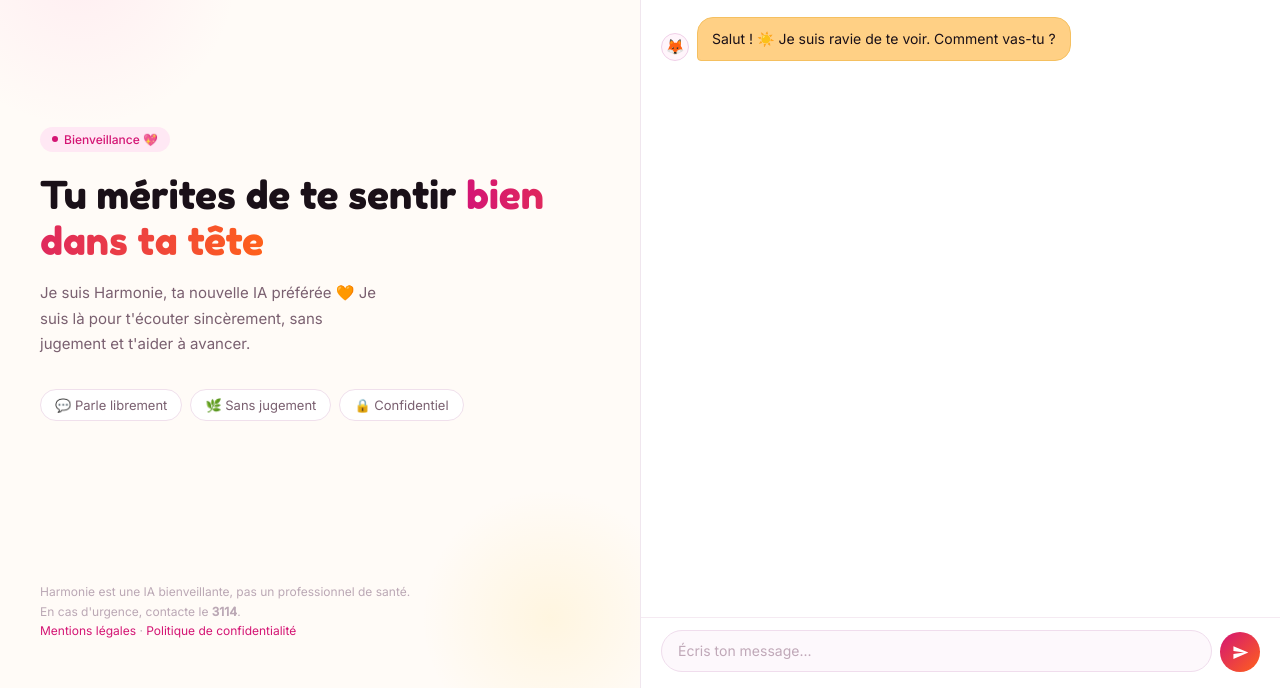
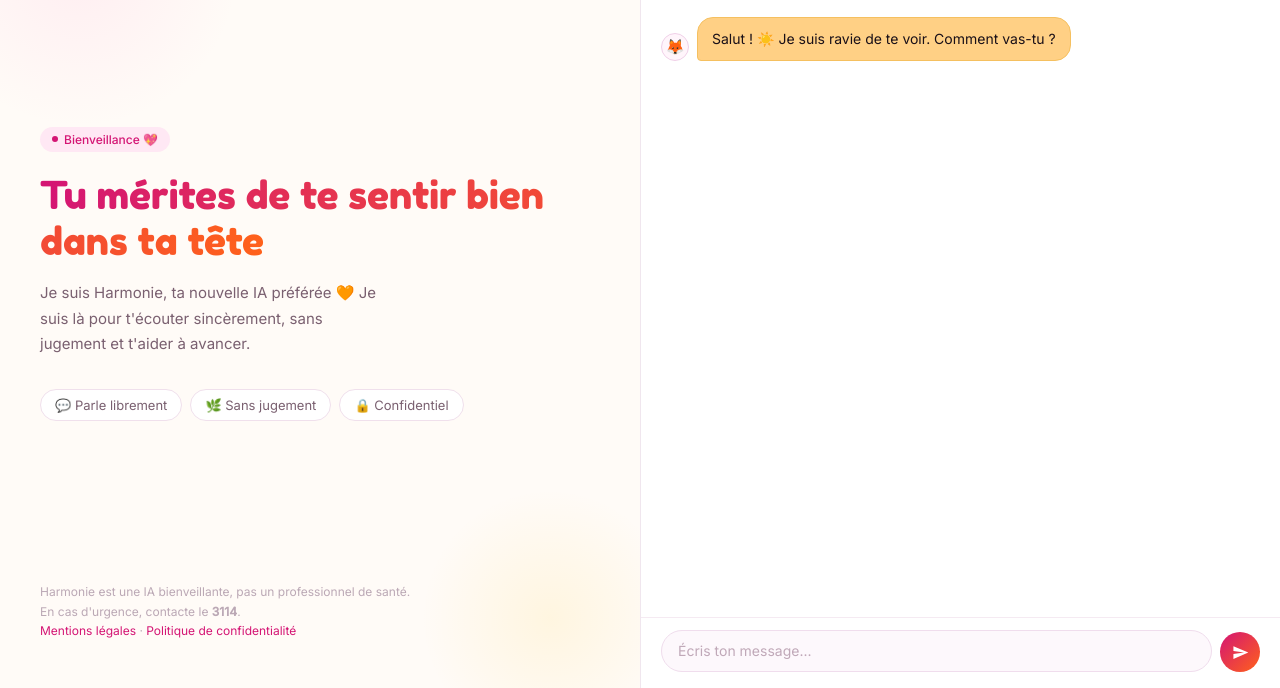
Before and after one commit to stephaniedabonotpro-wq/harmosia-proxy, a plain HTML site: page index.html in a window 1280 px wide. Shown: the part 112-800 px from the top of the page. Drawn offline with Linux system fonts and the light colour scheme.

Commit message:
index.html

```diff
--- a/index.html
+++ b/index.html
@@ -88,7 +88,7 @@
   <div class="logo"><span class="logo-emoji">🦊</span> Harmonie</div>
   <div class="left-main">
     <div class="tag">Bienveillance 💖</div>
-    <h1>Tu mérites de te sentir <span>bien dans ta tête</span></h1>
+    <h1><span>Tu mérites de te sentir bien dans ta tête</span></h1>
     <p class="desc">Je suis Harmonie, ta nouvelle IA préférée 🧡 Je suis là pour t'écouter sincèrement, sans jugement et t'aider à avancer.</p>
     <div class="pills">
       <span class="pill">💬 Parle librement</span>
```
